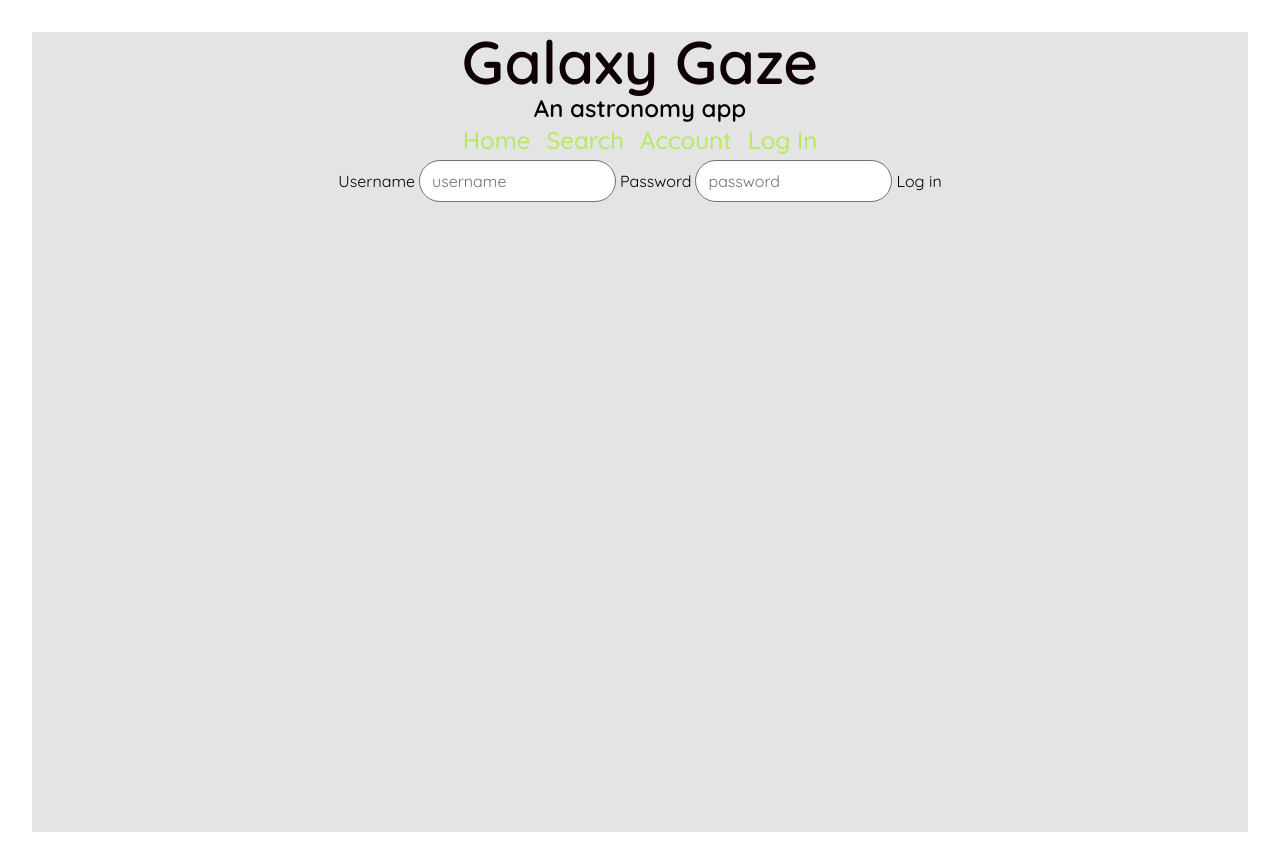
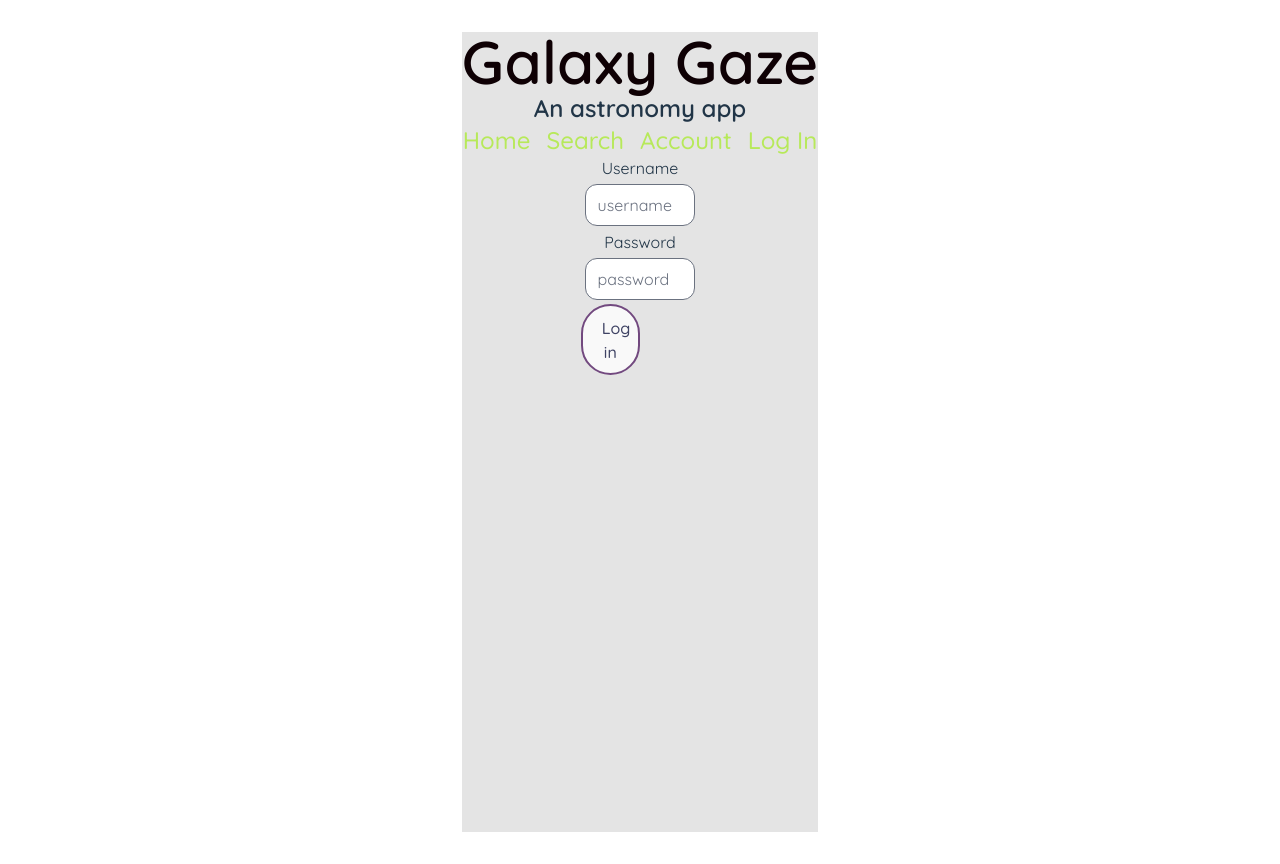
Before and after one commit to elliotvhill/capstone-fe, a React (Vite) app in the folder galaxy-gaze/: page /login in a window 1280 px wide. Built offline with nearby package versions, Linux system fonts and the light colour scheme.

Commit message:
tailwindcss styling

```diff
--- a/galaxy-gaze/src/components/Login.jsx
+++ b/galaxy-gaze/src/components/Login.jsx
@@ -27,13 +27,13 @@ const Login = () => {
 
 
     return (
-        <div className="login-container">
-            <form className="login" onSubmit={handleSubmit}>
+        <div className="login-container flex justify-center align-center items-center">
+            <form className="login flex flex-col w-1/3" onSubmit={handleSubmit}>
                 <label htmlFor="username">Username</label>
                 <input
                     type='text'
                     className='form-input bg-gray-100 border-transparent
-                    focus:border-gray-500 focus:bg-white focus:ring-0 rounded-full m-1'
+                    focus:border-gray-500 focus:bg-white focus:ring-0 rounded-xl m-1'
                     placeholder="username"
                     id="username"
                     onChange={handleChange}
@@ -43,13 +43,13 @@ const Login = () => {
                 <input
                     type='password'
                     className='form-input bg-gray-100 border-transparent
-                    focus:border-gray-500 focus:bg-white focus:ring-0 rounded-full m-1'
+                    focus:border-gray-500 focus:bg-white focus:ring-0 rounded-xl m-1'
                     placeholder="password"
                     id="password"
                     onChange={handleChange}
                     value={userInfo.password}
                 />
-                <button type="submit" className='btn border-gray-400'>Log in</button>
+                <button type="submit" className='w-1/2 border-2 text-spacecadet-400 border-violet-500 rounded-full hover:border-violet-400 hover:text-platinum-200 hover:bg-violet-400'>Log in</button>
             </form>
         </div>
     )
--- a/galaxy-gaze/src/components/Search.jsx
+++ b/galaxy-gaze/src/components/Search.jsx
@@ -41,11 +41,11 @@ const SearchComponent = () => {
                     value={searchQuery}
                     onChange={handleChange}
                     placeholder='Search for a deep space object...'
-                    className='w-1/2 rounded-2xl bg-gray-100'
+                    className='w-1/2 rounded-2xl bg-gray-100 focus:ring-0'
                 />
                 <button
                     type='submit'
-                    className='submit-search w-1/4 border-2 border-greenyellow-200 rounded-full'
+                    className='submit-search w-1/4 border-2 text-spacecadet-400 border-violet-500 rounded-full hover:border-violet-400 hover:text-platinum-200 hover:bg-violet-400'
                 >
                     {" "}
                     Search{" "}
--- a/galaxy-gaze/src/index.css
+++ b/galaxy-gaze/src/index.css
@@ -1,11 +1,11 @@
-/* :root {
+:root {
   font-family: Quicksand, system-ui, Avenir, Helvetica, Arial, sans-serif;
-  line-height: 1.5;
-  font-weight: 400;
+  /* line-height: 1.5; */
+  /* font-weight: 400; */
 
-  color-scheme: light dark;
-  color: rgba(255, 255, 255, 0.87);
-  background-color: #242424;
+  /* color-scheme: light dark; */
+  /* color: rgba(255, 255, 255, 0.87); */
+  /* background-color: #242424; */
 
   font-synthesis: none;
   text-rendering: optimizeLegibility;
@@ -25,15 +25,10 @@ a:hover {
 
 body {
   margin: 0;
-  display: flex;
+  /* display: flex; */
   place-items: center;
   min-width: 320px;
   min-height: 100vh;
-}
-
-h1 {
-  font-size: 3.2em;
-  line-height: 1.1;
 }
 
 button {
@@ -47,9 +42,9 @@ button {
   cursor: pointer;
   transition: border-color 0.25s;
 }
-button:hover {
+/* button:hover {
   border-color: #646cff;
-}
+} */
 button:focus,
 button:focus-visible {
   outline: 4px auto -webkit-focus-ring-color;
@@ -66,4 +61,4 @@ button:focus-visible {
   button {
     background-color: #f9f9f9;
   }
-} */
+}
--- a/galaxy-gaze/tailwind.config.js
+++ b/galaxy-gaze/tailwind.config.js
@@ -24,6 +24,7 @@ export default {
         400: '#3F4364',
         500: '#2A2D43',
       },
+      'white': '#FFFFFF',
     },
     fontFamily: {
       sans: ['Quicksand', 'sans-serif'],
```
